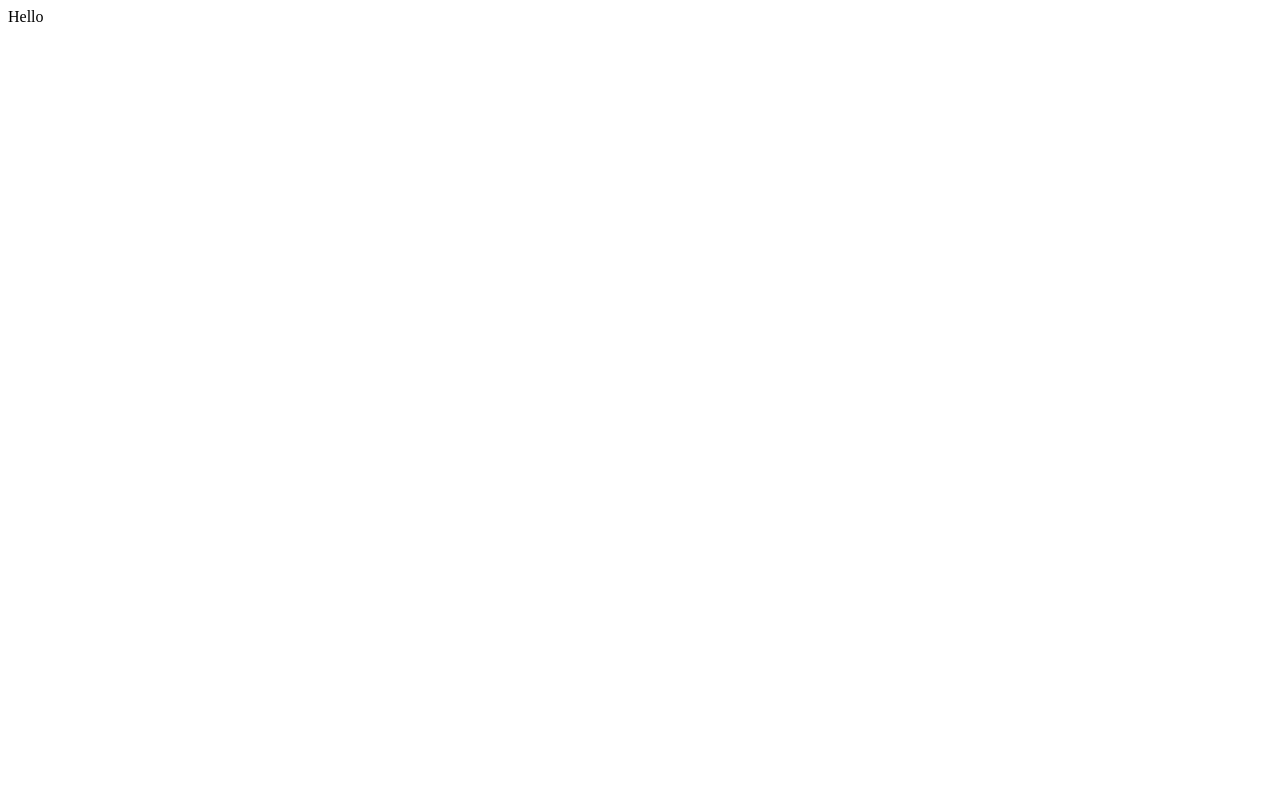
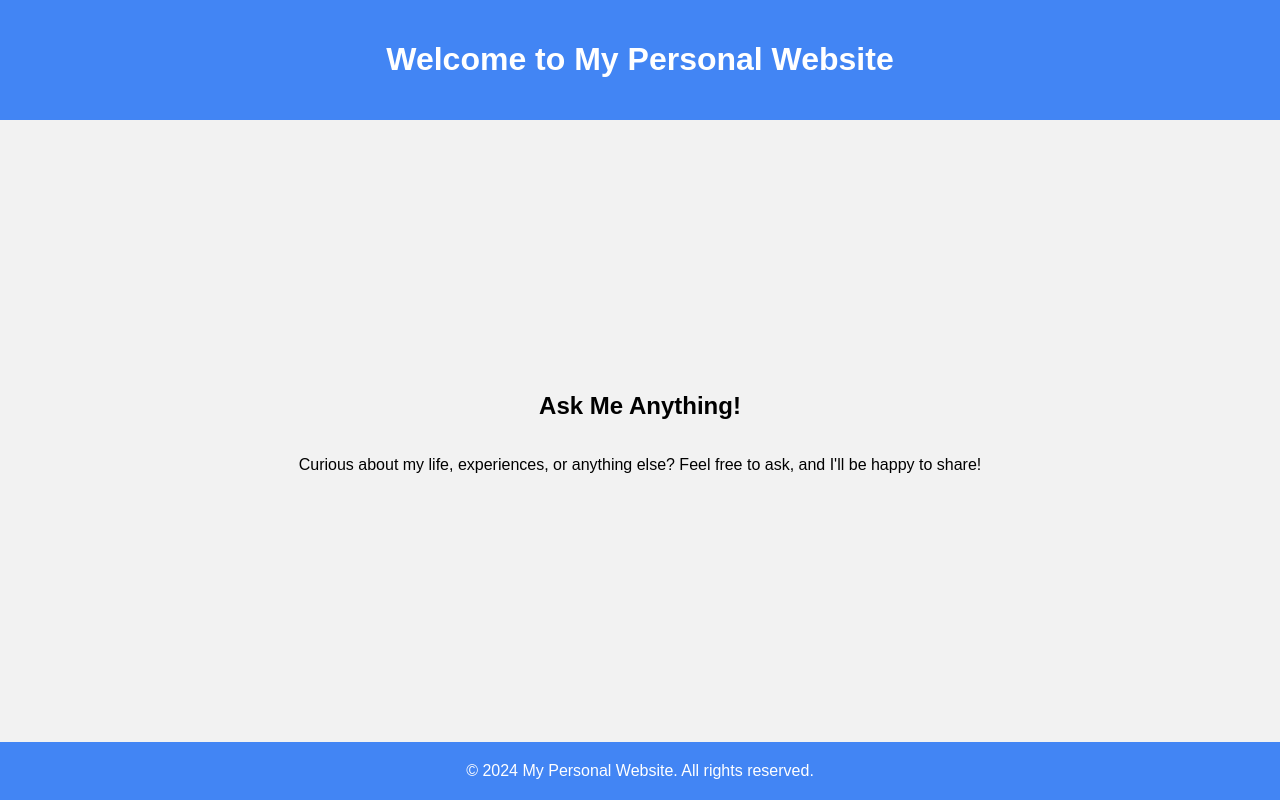
Before and after one commit to pullpath/PP-AI-Service, a Flask app: page / in a window 1280 px wide. Before the commit the page is almost empty. Run offline with Flask 3, Linux system fonts and the light colour scheme.

Commit message:
commit html template

```diff
--- a/templates/index.html
+++ b/templates/index.html
@@ -1,11 +1,58 @@
 <!DOCTYPE html>
 <html lang="en">
 <head>
-    <meta charset="UTF-8">
-    <meta name="viewport" content="width=device-width, initial-scale=1.0">
-    <title>This is Home page</title>
+  <meta charset="UTF-8">
+  <meta name="viewport" content="width=device-width, initial-scale=1.0">
+  <title>My Personal Website</title>
+  <style>
+    body {
+      font-family: Arial, sans-serif;
+      margin: 0;
+      padding: 0;
+      background-color: #f2f2f2;
+      display: flex;
+      flex-direction: column;
+      min-height: 100vh;
+    }
+    header {
+      background-color: #4285f4;
+      color: #fff;
+      padding: 20px;
+      text-align: center;
+    }
+    main {
+      flex: 1;
+      display: flex;
+      flex-direction: column;
+      justify-content: center;
+      align-items: center;
+      text-align: center;
+      overflow-y: auto;
+    }
+    footer {
+      background-color: #4285f4;
+      color: #fff;
+      padding: 20px;
+      text-align: center;
+    }
+    @media (max-width: 768px) {
+      main {
+        padding: 10px;
+      }
+    }
+  </style>
 </head>
 <body>
-    Hello
+  <header>
+    <h1>Welcome to My Personal Website</h1>
+  </header>
+  <main>
+    <h2>Ask Me Anything!</h2>
+    <p>Curious about my life, experiences, or anything else? Feel free to ask, and I'll be happy to share!</p>
+    <!-- Add more content here if needed -->
+  </main>
+  <footer>
+    &copy; 2024 My Personal Website. All rights reserved.
+  </footer>
 </body>
 </html>
```
